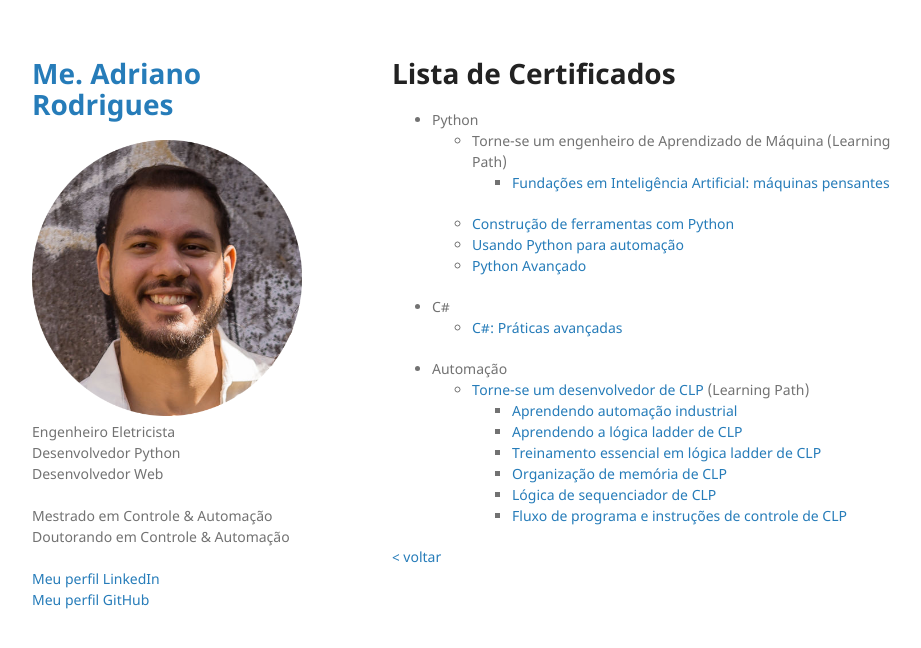
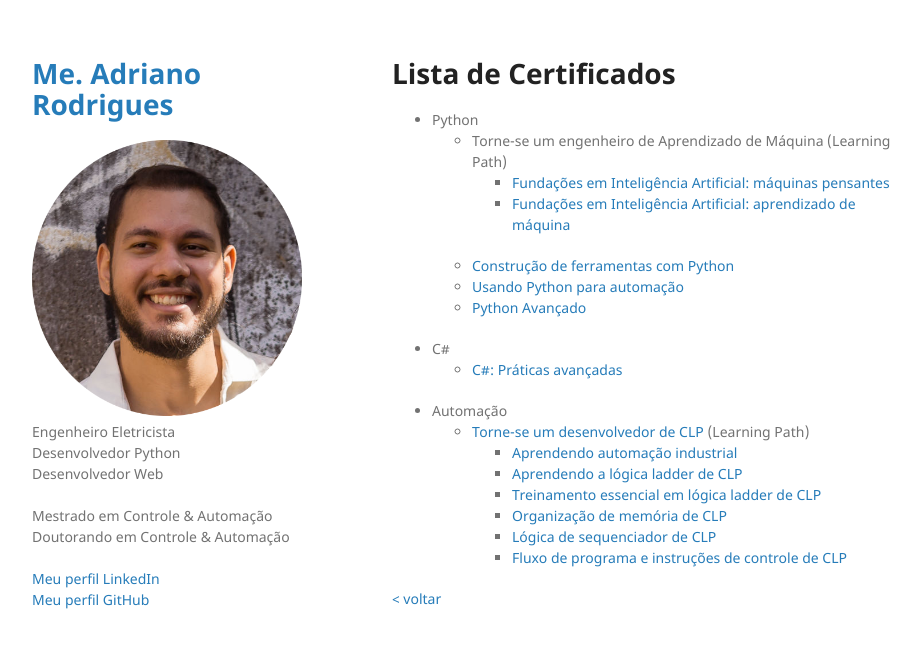
Before and after one commit to Adrianordp/Adrianordp.github.io, a Jekyll site: the page built from certificates/index.md, in a window 1280 px wide. Shown: the top 648 px of the page, without its empty margins (178-1099 px from the left). Built offline with Jekyll 4.4.1, drawn with Linux system fonts in a browser that asks for light colours.

Commit message:
Added 'Artificial Intelligence Foundations Machine Learning' certificate

```diff
--- a/certificates/index.md
+++ b/certificates/index.md
@@ -9,6 +9,7 @@ layout: default
 - Python
     - Torne-se um engenheiro de Aprendizado de Máquina (Learning Path)
         - [Fundações em Inteligência Artificial: máquinas pensantes](./CertificateOfCompletion_Artificial%20Intelligence%20Foundations%20Thinking%20Machines.pdf)
+        - [Fundações em Inteligência Artificial: aprendizado de máquina](./CertificateOfCompletion_Artificial%20Intelligence%20Foundations%20Machine%20Learning.pdf)
     - [Construção de ferramentas com Python](./CertificateOfCompletion_Building%20Tools%20with%20Python.pdf)
     - [Usando Python para automação](./CertificateOfCompletion_Using%20Python%20for%20Automation.pdf)
     - [Python Avançado](./CertificateOfCompletion_Advanced%20Python.pdf)
```
Also changed, not shown: en/certificates/index.md (+1 -0 lines), 1 other file.
